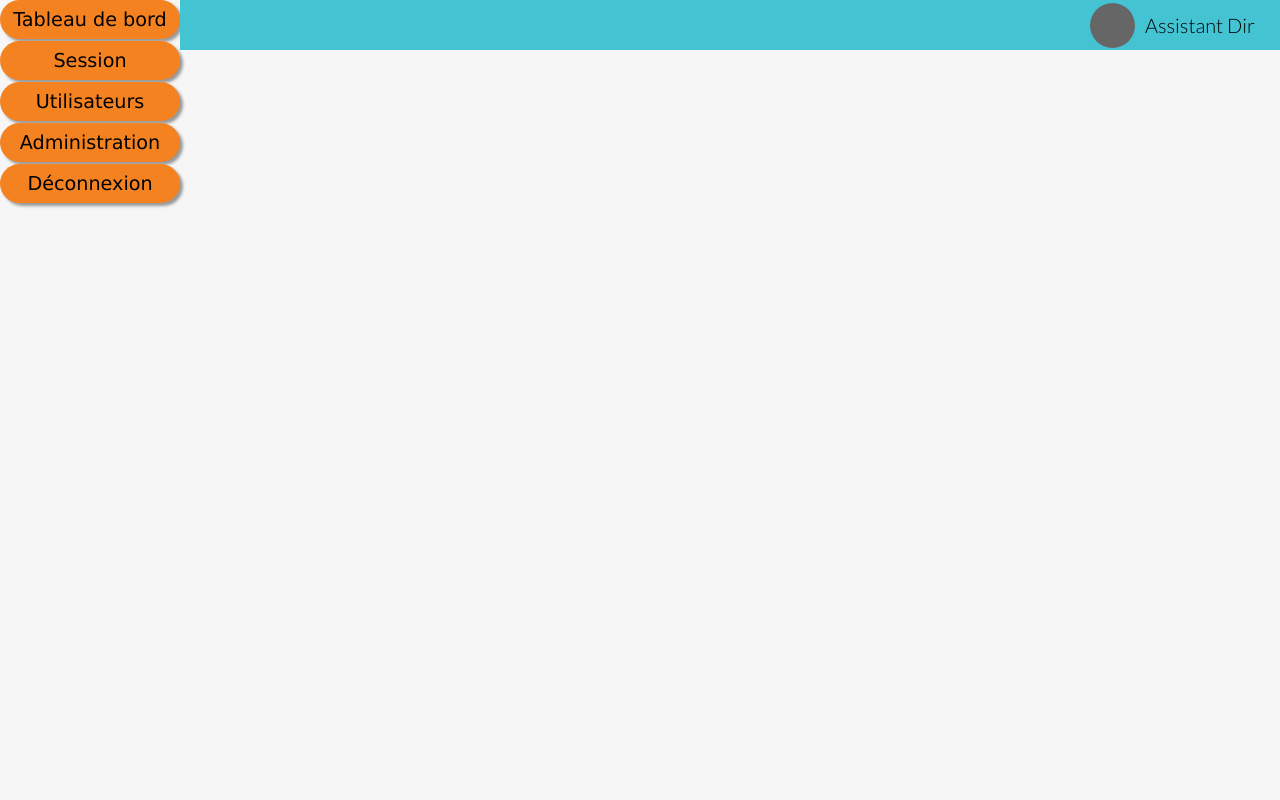
After one commit to Yayesiny/SAGESTICKET, a PHP site: page /menu.php in a window 1280 px wide. The commit adds this page. Run offline with PHP 8.4, Linux system fonts and the light colour scheme.

Commit message:
rectification

```diff
--- a/index.html
+++ /dev/null
@@ -1,2 +0,0 @@
-fffffffffffffffff     xxxxxxxxxxxxxxxxxxxxxxxx
-ssssssssssssssssss
--- /dev/null
+++ b/index.php
@@ -0,0 +1,2 @@
+<?php
+    header("Location: ./views/login.php");
--- /dev/null
+++ b/menu.php
@@ -0,0 +1,47 @@
+<!DOCTYPE html>
+<html lang="fr">
+<head>
+    <meta charset="UTF-8">
+    <meta name="viewport" content="width=device-width, initial-scale=1.0">
+    <meta http-equiv="X-UA-Compatible" content="ie=edge">
+    <title>GesTick</title>
+    <link rel="stylesheet" href="../public/css/menustyle.css" media="screen" type="text/css" />
+
+</head>
+<body>
+    <link href='https://fonts.googleapis.com/css?family=Lato:400,300,700' rel='stylesheet' type='text/css'>
+
+<div class="app-container">
+
+    <ul id="menu-accordeon">
+        <li><a href="#">Tableau de bord</a>
+        </li>
+         <li><a href="#">Session</a>
+           <ul>
+              <li><a href="#">Créer</a></li>
+              <li><a href="#">Lister</a></li>
+           </ul>
+        </li>
+        <li><a href="#">Utilisateurs</a>
+          <ul>
+              <li><a href="#">Créer</a></li>
+              <li><a href="#">Lister</a></li>
+           </ul>
+        </li>
+        <li><a href="#">Administration</a>
+        <li><a href="#">Déconnexion</a>
+     </ul>
+
+  <div class="app-view">
+
+    <nav class="utility-bar">
+      <div class="utility-bar__inner">
+        <a href="#" class="utility-bar__account">
+          <span class="utility-bar__account-avatar"></span>
+          <span class="utility-bar__account-name">Assistant Dir</span>
+        </a>
+      </div>
+    </nav>
+
+  </div>
+</div>
--- a/menustyle.css
+++ b/public/css/menustyle.css
@@ -21,7 +21,19 @@
     border-bottom: 1px solid #ddd;
     cursor: default;
   }
-
+  .logo {
+    display: flex;
+    justify-content: center;
+    align-items: center;
+    height: 50px;
+    color: rgb(255, 249, 249);
+    font-size: 24px;
+    letter-spacing: 1px;
+    background-color: #00171F;
+    cursor: default;
+    text-shadow: 1px 1px 3px rgba(0, 0, 0, 1);
+    cursor: pointer;
+  }
   /**
     Container
   */
@@ -35,49 +47,61 @@
   /**
     Navigation
   */
-  .nav {
+  #menu-accordeon {
     flex: 1;
+    list-style:none;
+    text-align: center;
     max-width: 180px;
-    background-color: #E4E4E4;
-    -webkit-font-smoothing: antialiased;
   }
-
-  .nav__logo {
-    display: flex;
-    justify-content: center;
-    align-items: center;
-    height: 50px;
-    color: #ccc;
-    font-size: 24px;
-    letter-spacing: 1px;
-    background-color: #00171F;
-    cursor: default;
-    text-shadow: 1px 1px 3px rgba(0, 0, 0, 1);
-    cursor: pointer;
+  #menu-accordeon ul {
+    padding:0;
+    margin:0;
+    list-style:none;
+    text-align: center;
   }
-
-  .nav__list {
-    margin: 40px 0 0;
-    padding: 0;
-    list-style: none;
+  #menu-accordeon li {
+     background-color:rgb(196, 92, 44);
+     background-image:-webkit-linear-gradient(top, rgb(244, 130, 33) 100%, rgb(244, 130, 33) 100%);
+     background-image: linear-gradient(to bottom, rgb(244, 130, 33) 100%, rgb(244, 130, 33) 100%);
+     border-radius: 30px;
+     margin-bottom:2px;
+     box-shadow: 3px 3px 3px #999;
+     display: block;
   }
-
-  .nav__list-item {
-    position: relative;
-    padding-bottom: 10px;
-
+  #menu-accordeon li li {
+     max-height:0;
+     overflow: hidden;
+     transition: all .5s;
+     border-radius:0;
+     background: rgb(207, 233, 207);
+     box-shadow: none;
+     border:none;
+     margin:0
   }
-
-    .nav__item-link {
-    padding: 15px 15px;
-    color: #1a1a1a;
-    background-color: #F48221;
-    border-radius: 30px;
-    display: block;
-    padding: 15px;
-    color: #000000;
-    }
-
+  #menu-accordeon a {
+    display:block;
+    text-decoration: none;
+    color: rgb(0, 0, 0);
+    padding: 8px 0;
+    font-family: verdana;
+    font-size:1.2em
+  }
+  #menu-accordeon ul li a, #menu-accordeon li:hover li a {
+    font-size:1em
+  }
+  #menu-accordeon li:hover {
+     background: #F48221;
+  }
+  #menu-accordeon li li:hover {
+     background: rgb(82, 204, 82);
+  }
+  #menu-accordeon ul li:last-child {
+     border-radius: 0 0 6px 6px;
+     border:none;
+  }
+  #menu-accordeon li:hover li {
+    max-height: 15em;
+  }
   /**
     App View
   */
```
Also changed, not shown: menu.html (deleted, +0 -65 lines), public/css/tabstyle.css (+16 -0 lines), views/baselogin.php (added, +18 -0 lines), views/login.html (deleted, +0 -35 lines), views/login.php (added, +63 -0 lines), views/userbase.php (added, +18 -0 lines), views/usertab.php (renamed from views/usertab.html, +40 -31 lines), views/addsession.php (renamed from views/addsession.html), views/addusers.php (renamed from views/addusers.html), views/sessiontab.php (renamed from views/sessiontab.html).
